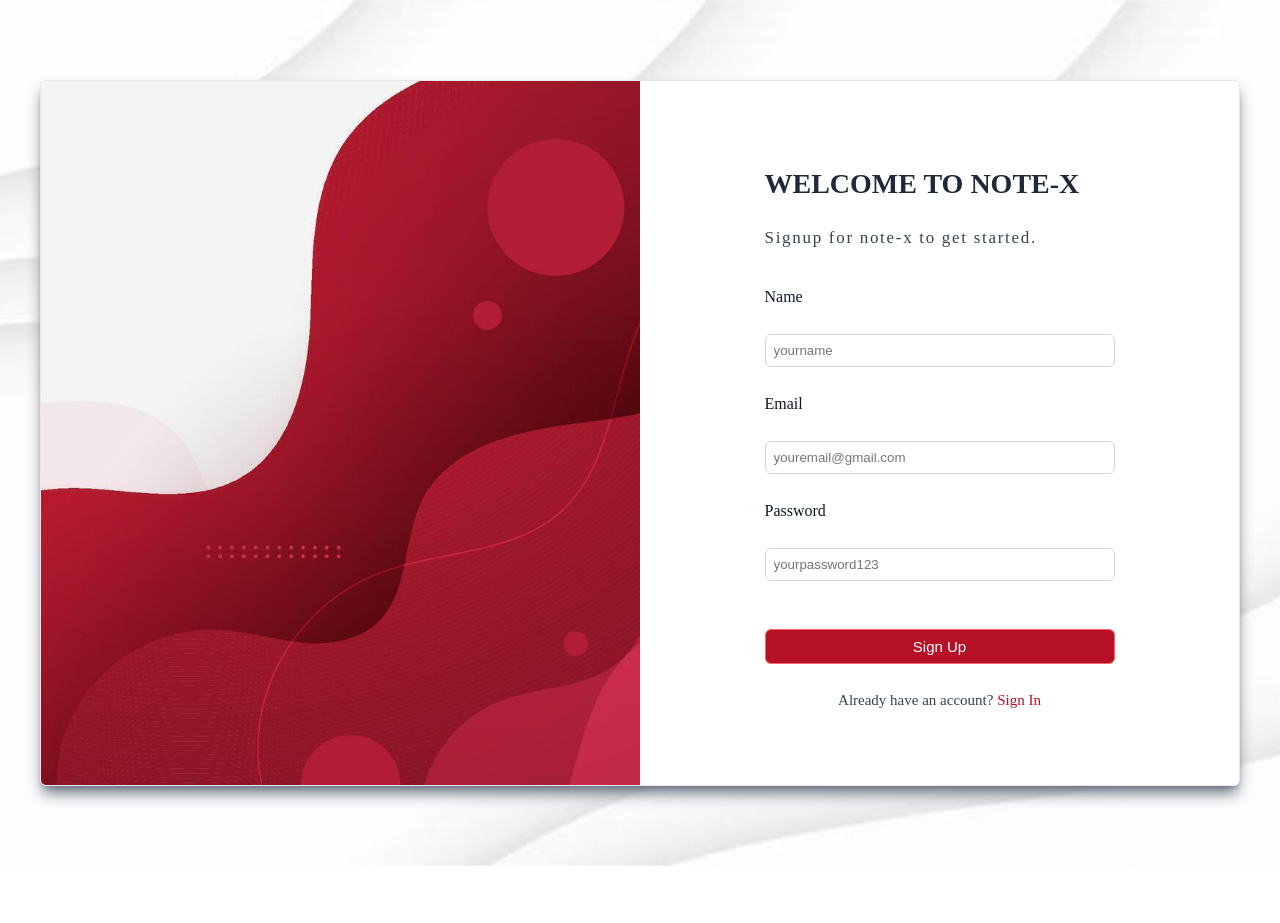
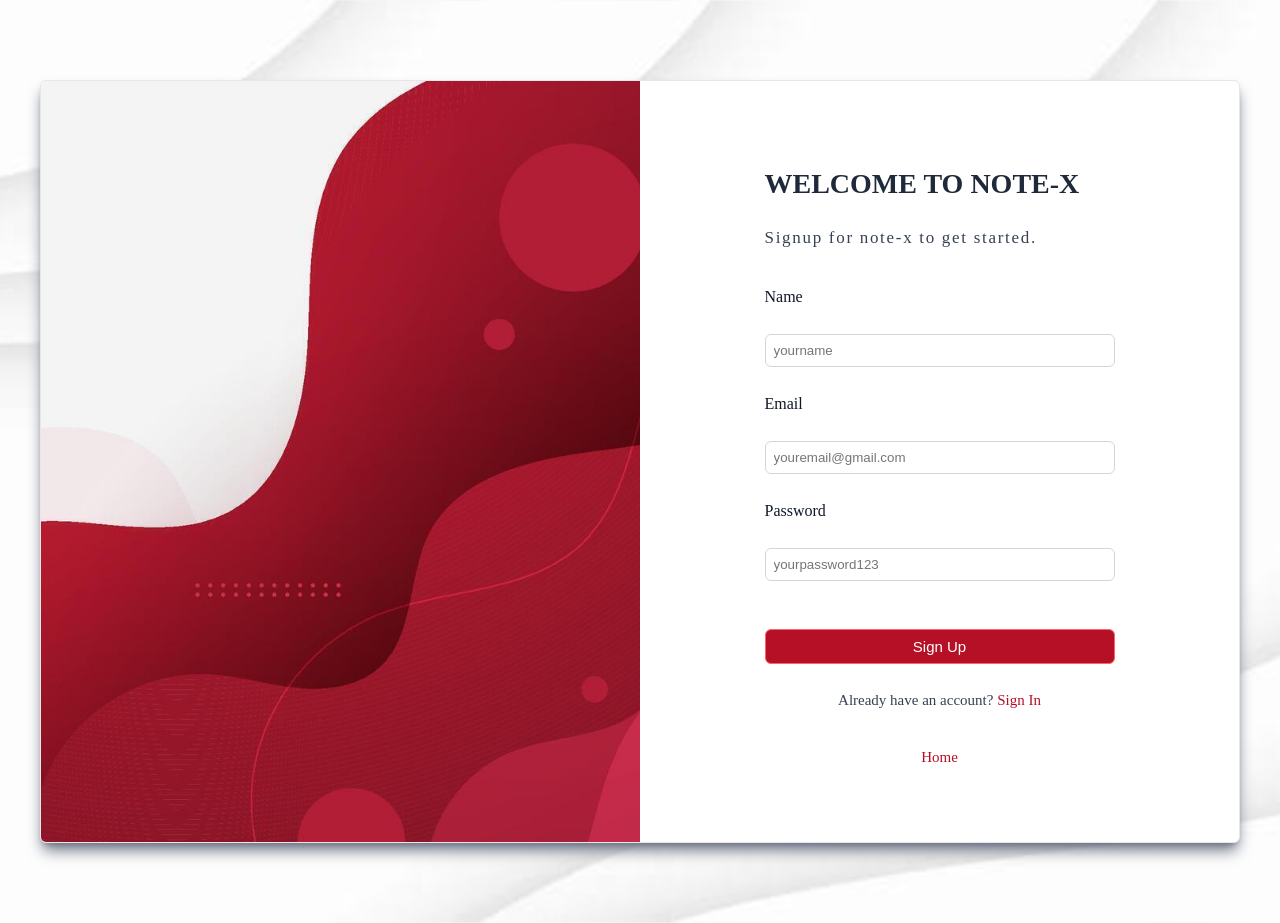
Before and after one commit to LordDominion141/note-x, a Next.js app: page /pages/signup in a window 1280 px wide. Before the commit the page ends 866 px from the top, so only its background shows below. Built offline with nearby package versions, Linux system fonts and the light colour scheme.

Commit message:
Minor change

```diff
--- a/src/app/(auth)/pages/signup/page.jsx
+++ b/src/app/(auth)/pages/signup/page.jsx
@@ -83,6 +83,7 @@ const Signup = () => {
                             {error && <p role="alert" className="m-0 text-sm text-red-700">{error}</p>}
                             <button className="mt-5 rounded-md border border-red-400 bg-[#b51026] px-2 py-2 text-[15px] text-white shadow-none transition-colors hover:bg-[#840f1e]" type="submit">Sign Up</button>
                         <p className="m-0 mb-3 text-center text-[15px] tracking-normal text-gray-700">Already have an account? <Link className="text-[#b51026] no-underline" href='/pages/login'>Sign In</Link></p>
+                        <p className="m-0 mb-3 text-center text-[15px] tracking-normal"><Link className="text-[#b51026] no-underline" href='/'>Home</Link></p>
                     </form>
                 </div>
             </div>
--- a/src/components/LoginForm.jsx
+++ b/src/components/LoginForm.jsx
@@ -73,6 +73,7 @@ const LoginForm = () => {
                             {error && <p role="alert" className="m-0 text-sm text-red-700">{error}</p>}
                             <button className="mt-5 rounded-md border border-red-400 bg-[#b51026] px-2 py-2 text-[15px] text-white shadow-none transition-colors hover:bg-[#840f1e]" type="submit">Sign In</button>
                         <p className="m-0 mb-3 text-center text-[15px] tracking-normal text-gray-700">Don&apos;t have an account yet? <Link className="text-[#b51026] no-underline" href='/pages/signup'>Sign Up</Link></p>
+                        <p className="m-0 mb-3 text-center text-[15px] tracking-normal"><Link className="text-[#b51026] no-underline" href='/'>Home</Link></p>
                     </form>
                 </div>
             </div>
```
